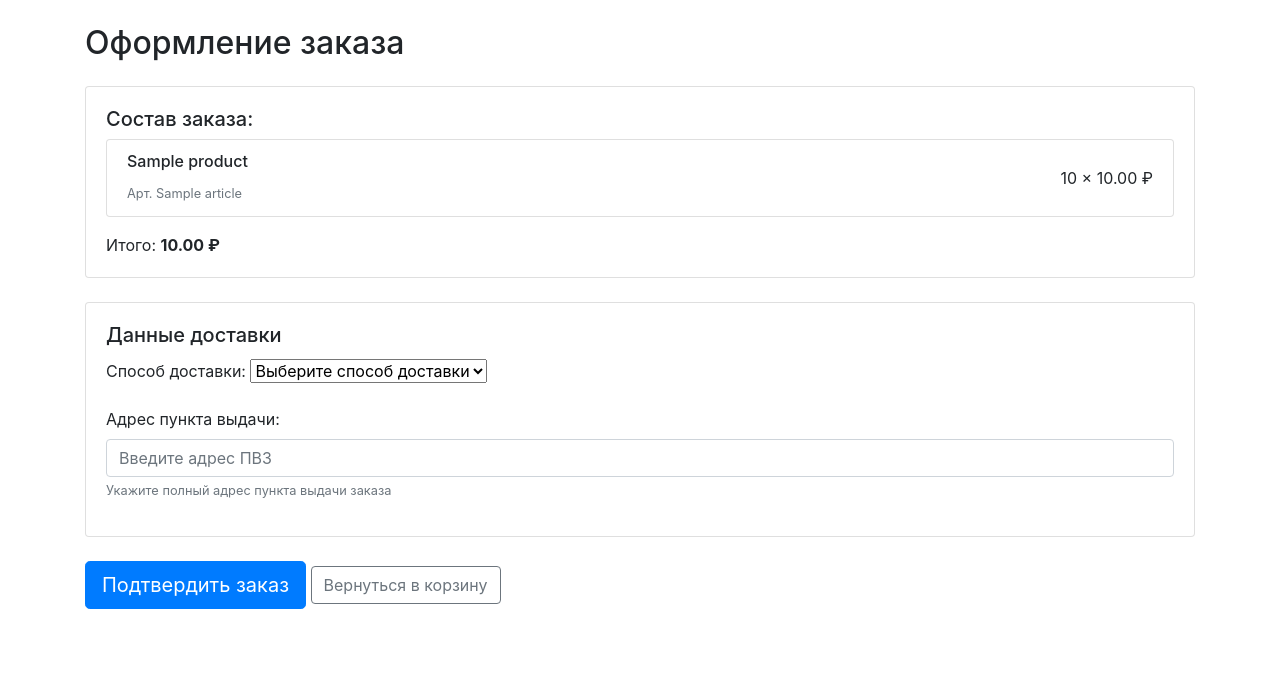
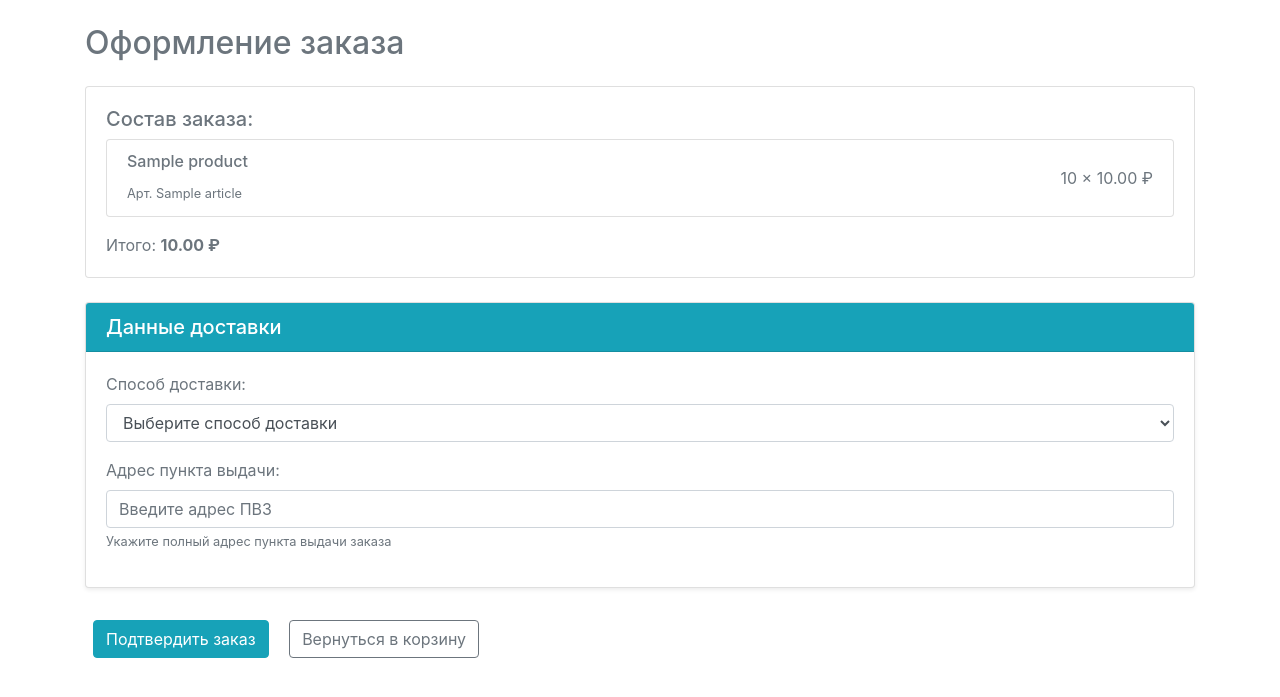
Before and after one commit to hottabuch1987/perfumerforyou, a Django app: template orders/templates/orders/create.html in a window 1280 px wide. Shown: the top 697 px of the page. Run offline with Django 4.2, Linux system fonts and the light colour scheme; the template is opened without the code that fills it: most values are stand-ins (such as "Sample title", 1, 10 or a date in 2020); some libraries are stand-ins or nearby versions.

```diff
--- a/orders/templates/orders/create.html
+++ b/orders/templates/orders/create.html
@@ -2,7 +2,7 @@
 {% load static %}
 {% load mathfilters %}
 {% block content %}
-<div class="container mt-4">
+<div class="container mt-4 text-secondary">
     <h2 class="mb-4">Оформление заказа</h2>
 
     <form method="post" action="{% url 'orders:create_order' %}">
@@ -34,27 +34,32 @@
 
         <!-- Блок выбора доставки -->
 
-        <div class="card mb-4">
+        <div class="card mb-4 shadow-sm">
+            <div class="card-header bg-info text-white">
+                <h5 class="mb-0">Данные доставки</h5>
+            </div>
             <div class="card-body">
-                <h5 class="card-title">Данные доставки</h5>
-
                 <div class="mb-3">
-                    <label class="form-label">Способ доставки:</label>
-                    <select name="delivery" class="form-select" required
-                            id="delivery-method">
+                    <!-- Метка для выпадающего списка выбора способа доставки -->
+                    <label for="delivery-method" class="form-label">Способ доставки:</label>
+                    <!-- Выпадающий список с выбором способа доставки -->
+                    <select name="delivery" class="form-control" required id="delivery-method">
                         <option value="" disabled selected>Выберите способ доставки</option>
+                        <!-- Цикл для генерации опций из доступных вариантов -->
                         {% for value, name in delivery_choices %}
                             <option value="{{ value }}">{{ name }}</option>
                         {% endfor %}
                     </select>
                 </div>
 
+
                 <div class="mb-3" id="pvz-address-block">
-                    <label class="form-label">Адрес пункта выдачи:</label>
+                    <label for="address_pvz" class="form-label">Адрес пункта выдачи:</label>
                     <input type="text" name="address_pvz"
-                        class="form-control"
-                        maxlength="150"
-                        placeholder="Введите адрес ПВЗ" required>
+                           class="form-control"
+                           id="address_pvz"
+                           maxlength="150"
+                           placeholder="Введите адрес ПВЗ" required>
                     <small class="form-text text-muted">
                         Укажите полный адрес пункта выдачи заказа
                     </small>
@@ -63,11 +68,12 @@
         </div>
 
 
+
         <div class="d-grid gap-2">
-            <button type="submit" class="btn btn-primary btn-lg">
+            <button type="submit" class="btn btn-info m-2">
                 Подтвердить заказ
             </button>
-            <a href="{% url 'cart:cart_view' %}" class="btn btn-outline-secondary">
+            <a href="{% url 'cart:cart_view' %}" class="btn btn-outline-secondary m-2">
                 Вернуться в корзину
             </a>
         </div>
--- a/product/templates/product/product_list.html
+++ b/product/templates/product/product_list.html
@@ -3,6 +3,7 @@
 {% block content %}
 
 <div class="container mt-4">
+
     {% if products %}
     <div class="card border-info">
         <div class="card-header bg-info text-white">
@@ -71,7 +72,7 @@
                 </table>
 
         {% else %}
-                <h2 class="text-secondary">Продукты не найдены.</h2>
+                <h2 class="text-secondary">Товары не найдены.</h2>
                 <form method="get" action="{% url 'products:list' %}" class="mb-3">
                     <div class="row g-3">
                         <div class="col-sm-12 col-md-4">
```
Also changed, not shown: cart/templates/cart/cart.html (+6 -4 lines), product/views.py (+11 -2 lines).
